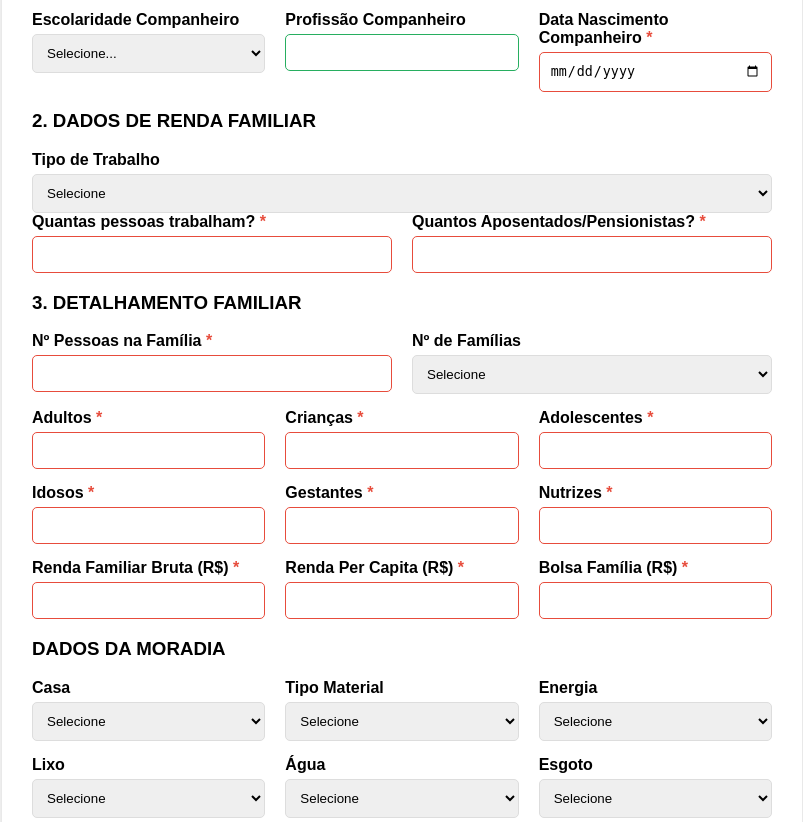
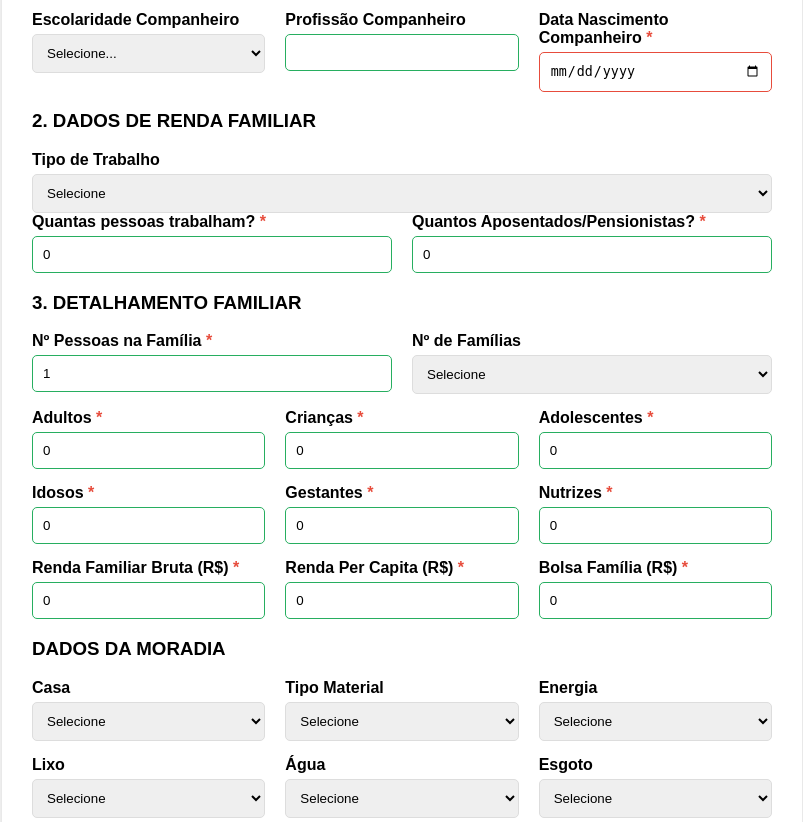
Before and after one commit to efcunha/ameg, a Flask app: page /cadastrar in a window 1280 px wide. Shown: the part 1159-1981 px from the top of the page, without its empty margins (238-1041 px from the left). Run offline with Flask 3, Linux system fonts and the light colour scheme; the visitor is signed in with stand-in values (Sample User, id 1).

Commit message:
Add default values (0/1) to required numeric fields

```diff
--- a/templates/cadastrar.html
+++ b/templates/cadastrar.html
@@ -276,11 +276,11 @@
                 <div class="form-row">
                     <div class="form-group">
                         <label>Quantas pessoas trabalham?</label>
-                        <input type="number" name="pessoas_trabalham" required min="0">
+                        <input type="number" name="pessoas_trabalham" required min="0" value="0">
                     </div>
                     <div class="form-group">
                         <label>Quantos Aposentados/Pensionistas?</label>
-                        <input type="number" name="aposentados_pensionistas" required min="0">
+                        <input type="number" name="aposentados_pensionistas" required min="0" value="0">
                     </div>
                 </div>
 
@@ -289,7 +289,7 @@
                 <div class="form-row">
                     <div class="form-group">
                         <label>Nº Pessoas na Família</label>
-                        <input type="number" name="num_pessoas_familia" required min="1">
+                        <input type="number" name="num_pessoas_familia" required min="1" value="1">
                     </div>
                     <div class="form-group">
                         <label>Nº de Famílias</label>
@@ -305,45 +305,45 @@
                 <div class="form-row">
                     <div class="form-group">
                         <label>Adultos</label>
-                        <input type="number" name="adultos" required min="0">
+                        <input type="number" name="adultos" required min="0" value="0">
                     </div>
                     <div class="form-group">
                         <label>Crianças</label>
-                        <input type="number" name="criancas" required min="0">
+                        <input type="number" name="criancas" required min="0" value="0">
                     </div>
                     <div class="form-group">
                         <label>Adolescentes</label>
-                        <input type="number" name="adolescentes" required min="0">
+                        <input type="number" name="adolescentes" required min="0" value="0">
                     </div>
                 </div>
 
                 <div class="form-row">
                     <div class="form-group">
                         <label>Idosos</label>
-                        <input type="number" name="idosos" required min="0">
+                        <input type="number" name="idosos" required min="0" value="0">
                     </div>
                     <div class="form-group">
                         <label>Gestantes</label>
-                        <input type="number" name="gestantes" required min="0">
+                        <input type="number" name="gestantes" required min="0" value="0">
                     </div>
                     <div class="form-group">
                         <label>Nutrizes</label>
-                        <input type="number" name="nutrizes" required min="0">
+                        <input type="number" name="nutrizes" required min="0" value="0">
                     </div>
                 </div>
 
                 <div class="form-row">
                     <div class="form-group">
                         <label>Renda Familiar Bruta (R$)</label>
-                        <input type="number" step="0.01" name="renda_familiar" required min="0">
+                        <input type="number" step="0.01" name="renda_familiar" required min="0" value="0">
                     </div>
                     <div class="form-group">
                         <label>Renda Per Capita (R$)</label>
-                        <input type="number" step="0.01" name="renda_per_capita" required min="0">
+                        <input type="number" step="0.01" name="renda_per_capita" required min="0" value="0">
                     </div>
                     <div class="form-group">
                         <label>Bolsa Família (R$)</label>
-                        <input type="number" step="0.01" name="bolsa_familia" required min="0">
+                        <input type="number" step="0.01" name="bolsa_familia" required min="0" value="0">
                     </div>
                 </div>
 
```
